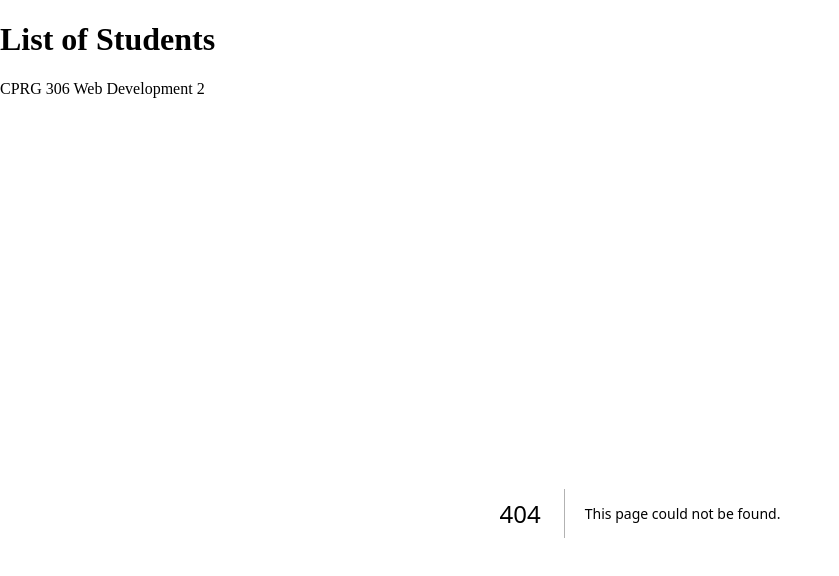
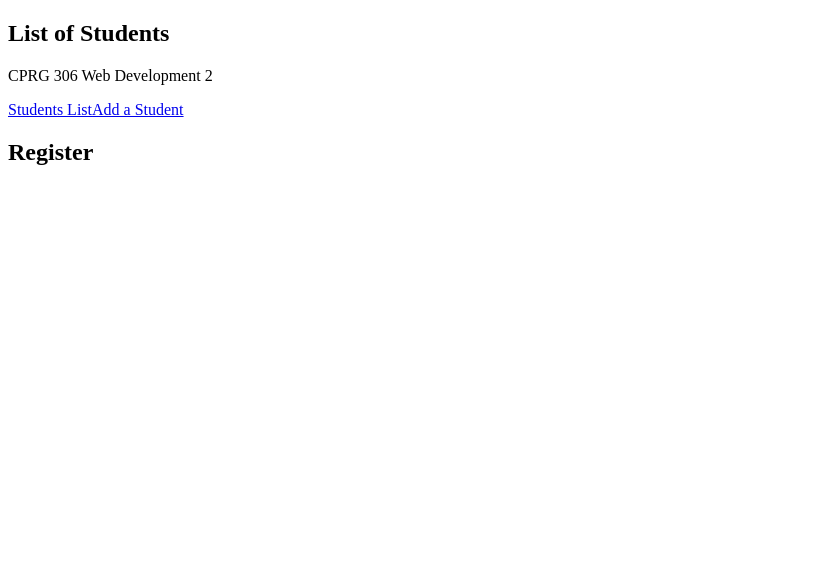
Before and after one commit to mebestaca/webdev2assignment2, a Next.js app: page /register in a window 1280 px wide. Before the commit this address had no page. Shown: the top 576 px of the page, without its empty margins (0-839 px from the left). Built offline with nearby package versions, Linux system fonts and the light colour scheme.

Commit message:
links added

```diff
--- a/app/components/NavBar.tsx
+++ b/app/components/NavBar.tsx
@@ -1,7 +1,9 @@
-import React from 'react'
+import React from 'react';
+import Link from "next/link";
 
 const NavBar = () => {
   return (
+    <nav>
       <header className='bg-white border-b border-gray-200 px-6 py-4'>
         <div className='max-w-5xl mx-auto flex items-center justify-between'>
           <div className='text-lg font-bold text-gray-900'>
@@ -10,6 +12,15 @@ const NavBar = () => {
           </div>
         </div>
       </header>
+      <div>
+        <Link href="/">
+          Students List
+        </Link>
+        <Link href="/register">
+          Add a Student
+        </Link>
+      </div>
+    </nav>
   )
 }
 
--- /dev/null
+++ b/app/register/page.tsx
@@ -0,0 +1,11 @@
+import React from 'react'
+
+const Register = () => {
+  return (
+    <div>
+      <h2>Register</h2>
+    </div>
+  )
+}
+
+export default Register
```
Also changed, not shown: app/components/RegisterStudent.tsx (added, +11 -0 lines). Lines whose indentation alone changed are shown as unchanged.
